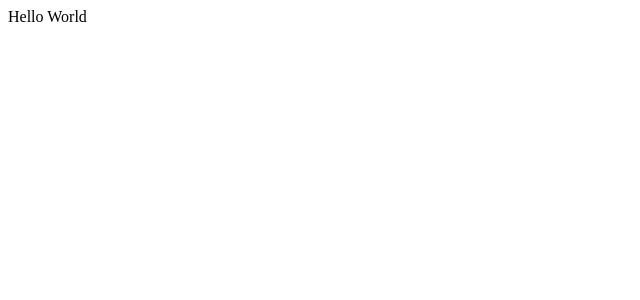
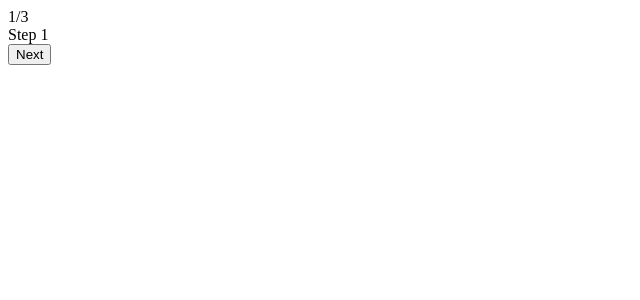
Before and after one commit to keshan-spec/strong-auth, a React (Vite) app: page / in a window 1280 px wide. Shown: the top 300 px of the page, without its empty margins (0-640 px from the left). Built offline with nearby package versions, Linux system fonts and the light colour scheme.

Commit message:
Added Multistep form custom hook

```diff
--- a/src/App.tsx
+++ b/src/App.tsx
@@ -1,7 +1,31 @@
+import { ReactElement } from "react";
+import { useMultistepForm } from "./useMultiStepForm";
+
 const App: React.FC = () => {
-  return (<>
-    Hello World
-  </>);
+  const steps: ReactElement[] = [
+    <div>Step 1</div>,
+    <div>Step 2</div>,
+    <div>Step 3</div>
+  ];
+  const { currStepIdx, step, nextStep, prevStep, goToStep } = useMultistepForm(steps)
+  const formSubmitHandler = (e: React.FormEvent<HTMLFormElement>) => {
+    e.preventDefault();
+    // console.log('Form submitted');
+  }
+
+  return (
+    <div>
+      <form onSubmit={formSubmitHandler}>
+        {currStepIdx + 1}/{steps.length}
+
+        {step}
+
+        {currStepIdx > 0 && <button onClick={prevStep}>Prev</button>}
+        {currStepIdx < steps.length - 1 && <button onClick={nextStep}>Next</button>}
+        {/* TODO: Implement conditions for GoTo Button */}
+      </form>
+    </div>
+  );
 }
 
 export default App;
--- /dev/null
+++ b/src/useMultistepForm.tsx
@@ -0,0 +1,18 @@
+import { ReactElement, useState } from 'react'
+
+// Custom Hook to handle multi-step forms
+export const useMultistepForm = (steps: ReactElement[]) => {
+    const [currStepIdx, setCurrStepIdx] = useState(0);
+
+    const nextStep = () => setCurrStepIdx(i => (i >= steps.length - 1) ? i : i + 1);
+    const prevStep = () => setCurrStepIdx(i => (i <= 0) ? i : i - 1);
+    const goToStep = (stepIdx: number) => setCurrStepIdx(stepIdx);
+
+    return {
+        currStepIdx, // Current step index
+        step: steps[currStepIdx], // Current step
+        nextStep, // Function to go to next step
+        prevStep, // Function to go to previous step
+        goToStep // Function to go to a specific step
+    }
+}
```
